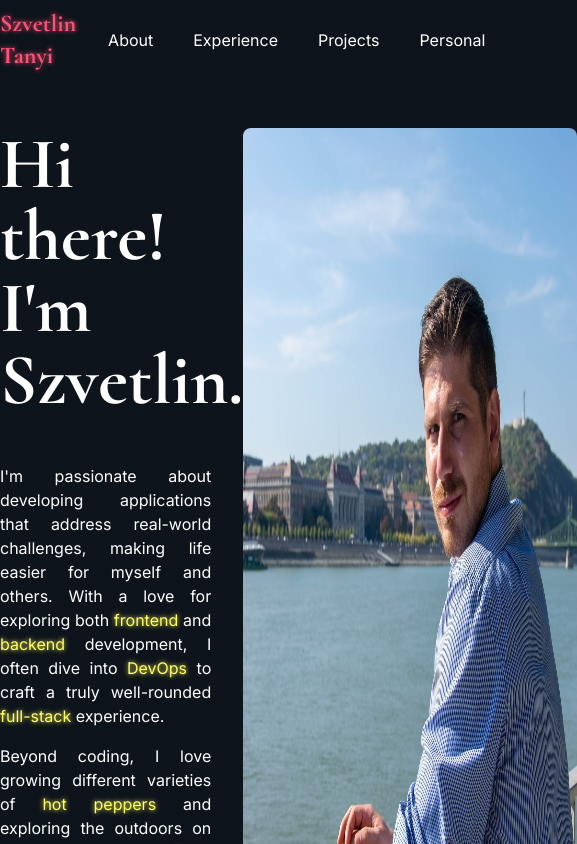
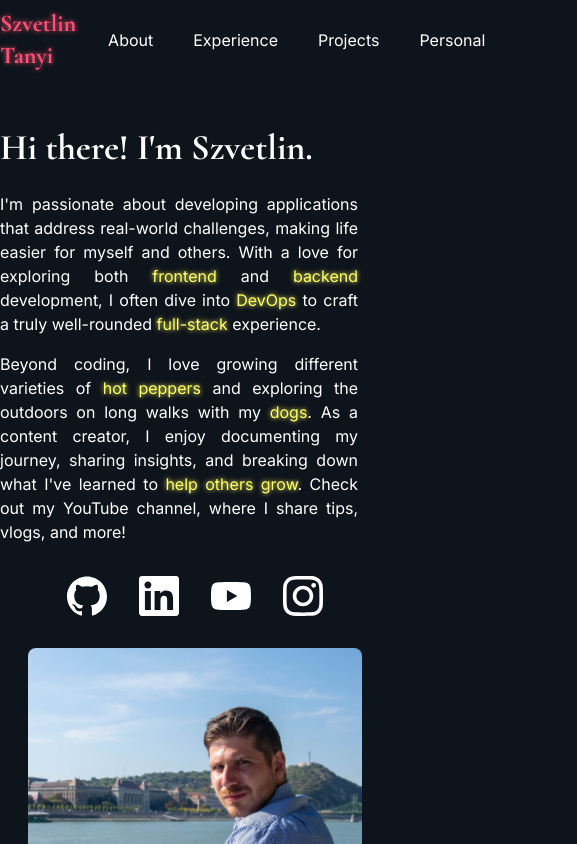
Before and after one commit to tsvetlin/svetlin-website-next, a Next.js app: page / in a window 390 px wide. Shown: the top 844 px of the page, 577 px wide, since content can reach past the window. Built offline with nearby package versions, Linux system fonts and the light colour scheme.

Commit message:
Breakpoints

```diff
--- a/app/ui/About/AboutSection.tsx
+++ b/app/ui/About/AboutSection.tsx
@@ -5,18 +5,19 @@ import LongDescription from './LongDescription';
 
 export default function AboutSection() {
   return (
-    <section id="about" className="max-w-5xl m-auto">
-      <div className="flex flex-row mb-8">
-        <div>
-          <h1 className="font-bold text-7xl mb-12">
+    <section id="about" className="max-w-5xl m-auto sm:p-6 md:p-8 lg:p-0">
+      <div className="flex flex-col md:flex-row mb-8">
+        <div className="flex-1 mb-8 md:mb-0">
+          <h1 className="font-bold text-4xl sm:text-5xl md:text-6xl lg:text-7xl mb-6 sm:mb-8 md:mb-12">
             Hi there! I&apos;m Szvetlin.
           </h1>
           <ShortDescription />
-          <div className="mr-8">
+          <div className="mt-4 sm:mt-6 md:mt-8">
             <SocialList />
           </div>
         </div>
 
+        <div className="flex justify-center md:justify-end">
           <Image
             className="rounded-lg hover:scale-110 transition-all duration-500"
             src="/prof.jpeg"
@@ -26,6 +27,7 @@ export default function AboutSection() {
             priority
           />
         </div>
+      </div>
       <LongDescription />
     </section>
   );
```
Lines whose indentation alone changed are shown as unchanged.
